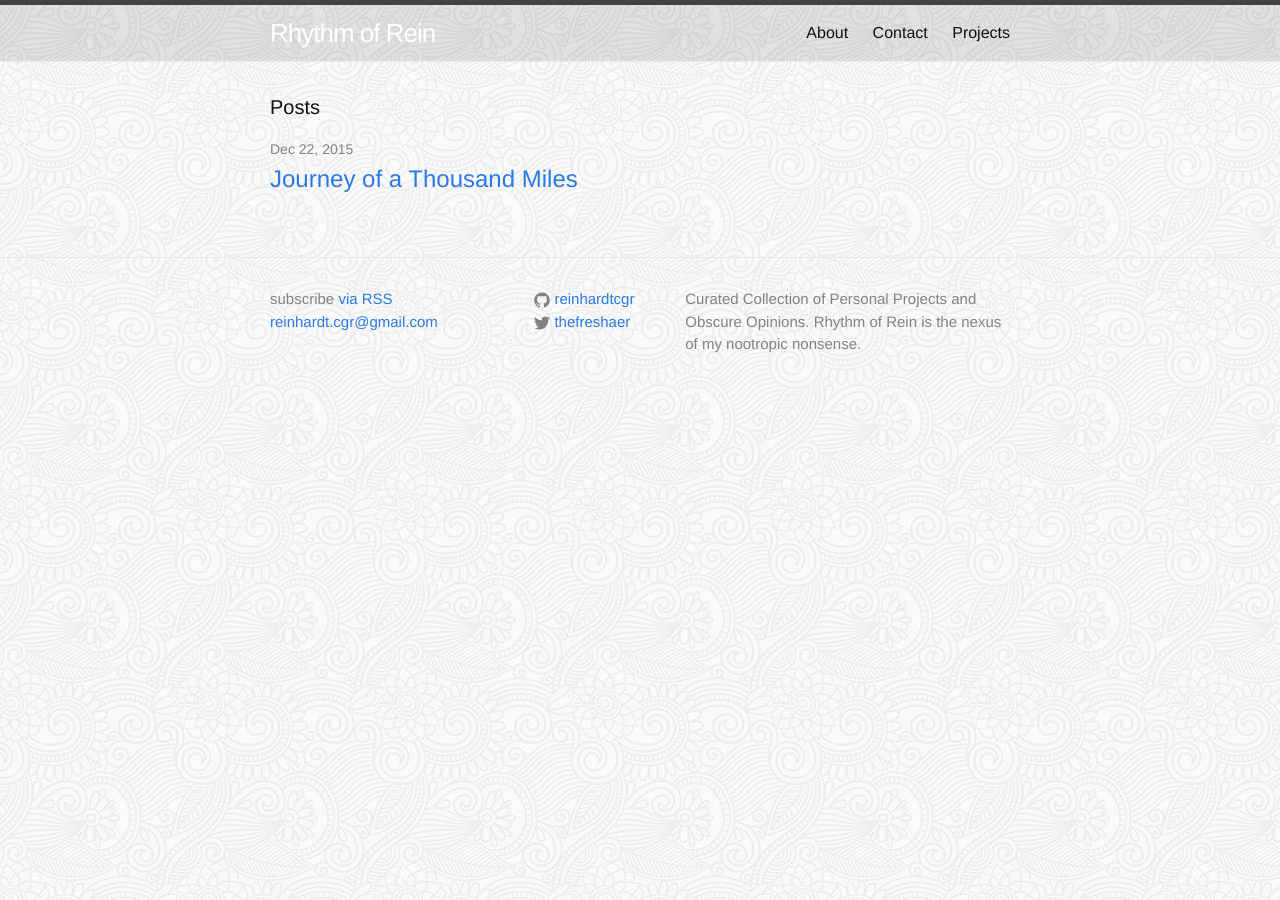
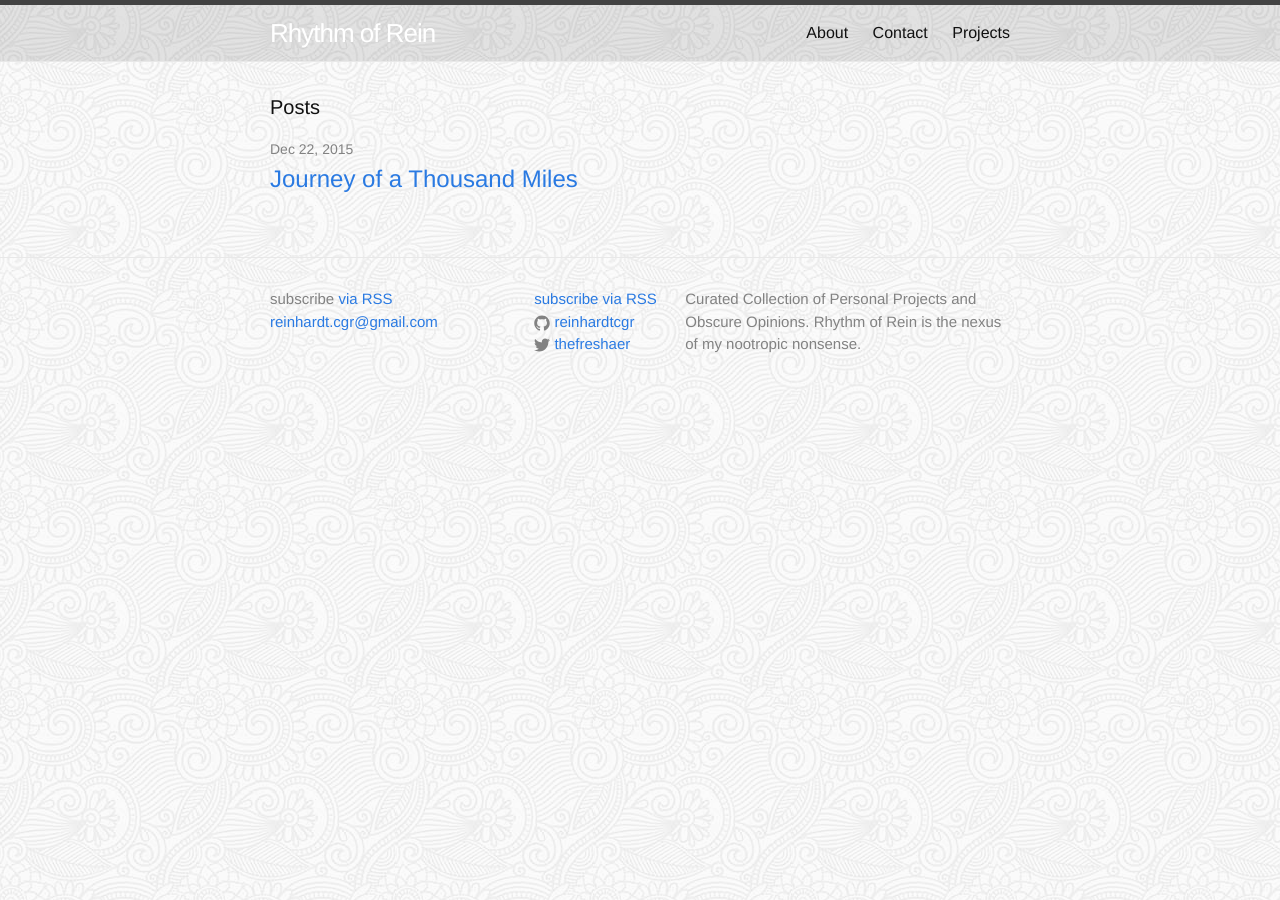
Before and after one commit to reinhardt021/reinhardt021.github.io, a Jekyll site: the page built from index.html, in a window 1280 px wide. Built offline with Jekyll 4.4.1, drawn with Linux system fonts in a browser that asks for light colours.

Commit message:
edited footer to rearrange links

```diff
--- a/_includes/footer.html
+++ b/_includes/footer.html
@@ -18,6 +18,9 @@
 
       <div class="footer-col footer-col-2">
         <ul class="social-media-list">
+          <li>
+              <a href="{{ "/feed.xml" | prepend: site.baseurl }}">subscribe via RSS</a>
+          </li>
           {% if site.github_username %}
           <li>
             {% include icon-github.html username=site.github_username %}
```
